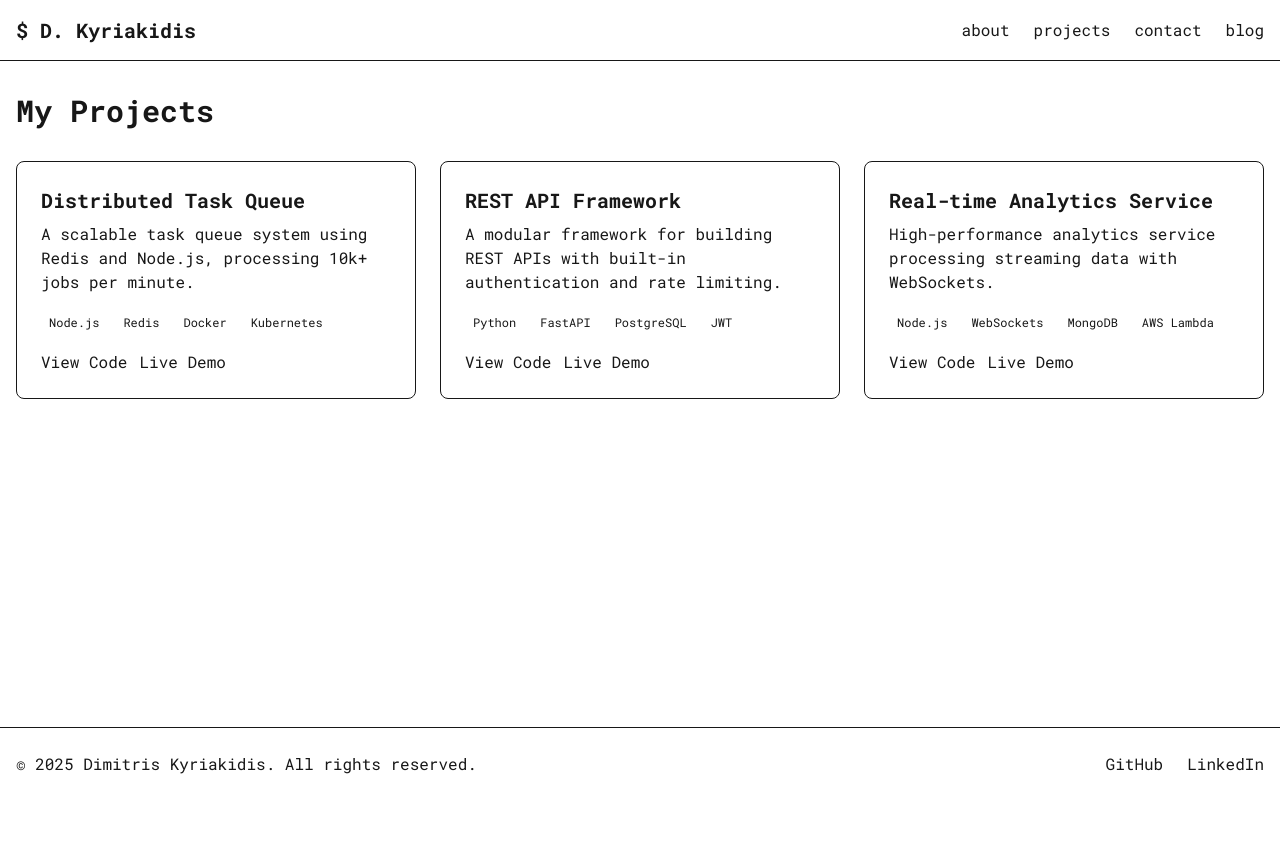
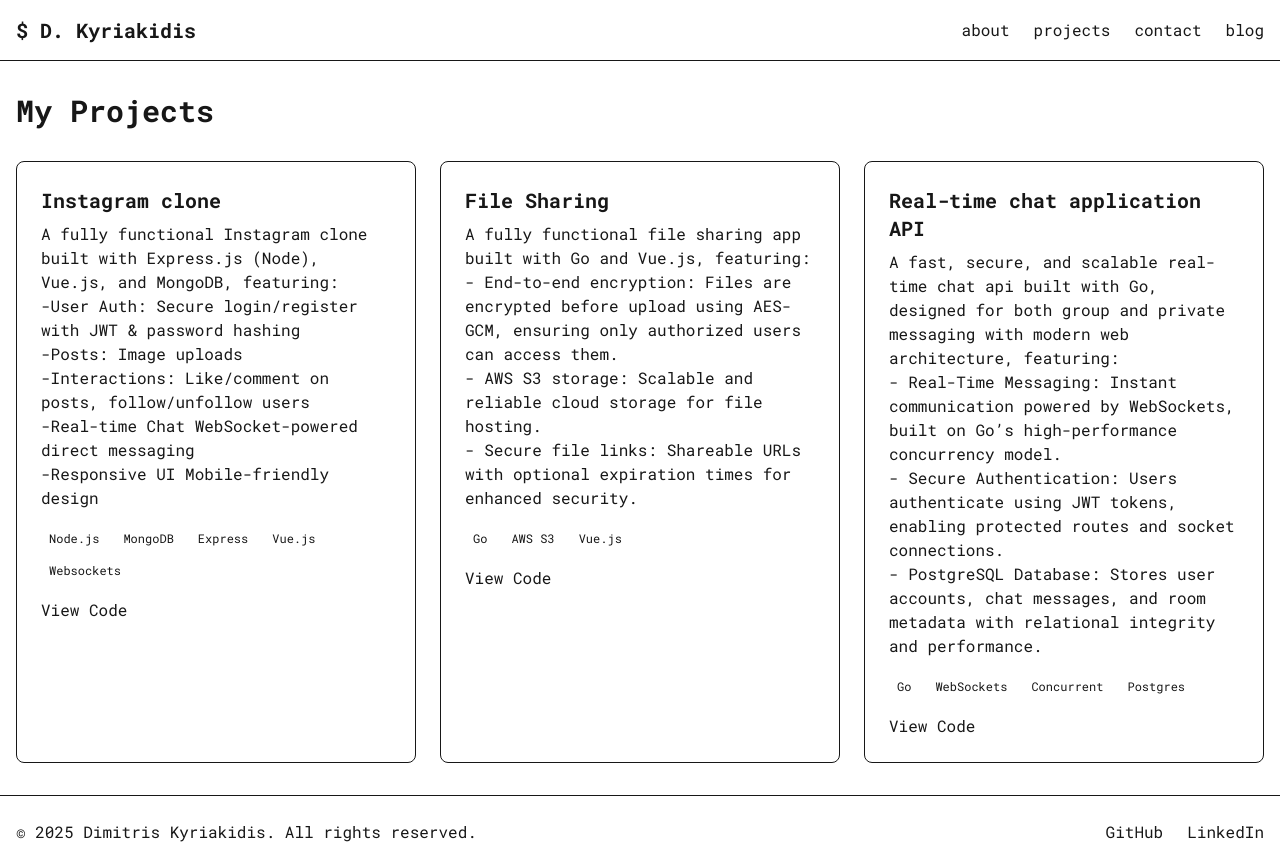
Before and after one commit to kyriakid1s/portofolio, a Next.js app: page /projects in a window 1280 px wide. Before the commit the page ends 800 px from the top, so only its background shows below. Built offline with nearby package versions, Linux system fonts and the light colour scheme.

Commit message:
Minor bugs Fix

```diff
--- a/app/projects/page.tsx
+++ b/app/projects/page.tsx
@@ -2,25 +2,47 @@ import ProjectCard from '@/components/ProjectCard'
 
 const projects = [
     {
-        title: "Distributed Task Queue",
-        description: "A scalable task queue system using Redis and Node.js, processing 10k+ jobs per minute.",
-        technologies: ["Node.js", "Redis", "Docker", "Kubernetes"],
-        githubUrl: "#",
-        liveUrl: "#"
+        title: "Instagram clone",
+        description: (<>
+        <p>A fully functional Instagram clone built with Express.js (Node), Vue.js, and MongoDB, featuring:</p>
+        <ul>
+            <li>-User Auth: Secure login/register with JWT & password hashing</li>
+            <li>-Posts: Image uploads</li>
+            <li>-Interactions: Like/comment on posts, follow/unfollow users</li>
+            <li>-Real-time Chat WebSocket-powered direct messaging</li>
+            <li>-Responsive UI Mobile-friendly design</li>
+        </ul>
+    </>),
+        technologies: ["Node.js", "MongoDB", "Express", "Vue.js", "Websockets"],
+        githubUrl: "https://github.com/kyriakid1s/kortsigram",
     },
     {
-        title: "REST API Framework",
-        description: "A modular framework for building REST APIs with built-in authentication and rate limiting.",
-        technologies: ["Python", "FastAPI", "PostgreSQL", "JWT"],
-        githubUrl: "#",
-        liveUrl: "#"
+        title: "File Sharing",
+        description:
+        (<>
+        <p>A fully functional file sharing app built with Go and Vue.js, featuring:</p>
+        <ul>
+            <li>- End-to-end encryption: Files are encrypted before upload using AES-GCM, ensuring only authorized users can access them.</li>
+            <li>- AWS S3 storage: Scalable and reliable cloud storage for file hosting.</li>
+            <li>- Secure file links: Shareable URLs with optional expiration times for enhanced security.</li>
+        </ul>
+    </>),
+        technologies: ["Go", "AWS S3", "Vue.js"],
+        githubUrl: "https://github.com/kyriakid1s/files",
     },
     {
-        title: "Real-time Analytics Service",
-        description: "High-performance analytics service processing streaming data with WebSockets.",
-        technologies: ["Node.js", "WebSockets", "MongoDB", "AWS Lambda"],
-        githubUrl: "#",
-        liveUrl: "#"
+        title: "Real-time chat application API",
+        description:
+        (<>
+        <p>A fast, secure, and scalable real-time chat api built with Go, designed for both group and private messaging with modern web architecture, featuring:</p>
+        <ul>
+            <li>- Real-Time Messaging: Instant communication powered by WebSockets, built on Go’s high-performance concurrency model.</li>
+            <li>- Secure Authentication: Users authenticate using JWT tokens, enabling protected routes and socket connections.</li>
+            <li>- PostgreSQL Database: Stores user accounts, chat messages, and room metadata with relational integrity and performance.</li>
+        </ul>
+    </>),
+        technologies: ["Go", "WebSockets", "Concurrent", "Postgres"],
+        githubUrl: "https://github.com/kyriakid1s/chat",
     }
 ]
 
--- a/components/ProjectCard.tsx
+++ b/components/ProjectCard.tsx
@@ -12,7 +12,7 @@ export default function ProjectCard({ project }: {
     return (
         <div className="bg-code-bg p-6 rounded-lg border border-terminal-green/20 hover:border-terminal-green/50 transition">
             <h3 className="text-xl font-bold mb-2 text-terminal-green">{project.title}</h3>
-            <p className="mb-4">{project.description}</p>
+            <div className="mb-4">{project.description}</div>
 
             <div className="flex flex-wrap gap-2 mb-4">
                 {project.technologies.map((tech) => (
@@ -23,7 +23,7 @@ export default function ProjectCard({ project }: {
             </div>
 
             <div className="flex space-x-3">
-                <Link href={project.githubUrl} className="text-terminal-green hover:underline">
+                <Link href={project.githubUrl} target='_blank' className="text-terminal-green hover:underline">
                     View Code
                 </Link>
                 {project.liveUrl && (
--- a/components/Terminal.tsx
+++ b/components/Terminal.tsx
@@ -51,6 +51,10 @@ const commands: Record<string, Command> = {
             '',
         ]
     },
+    clear: {
+        description: 'Contact information',
+        execute: () => 'CLEAR_TERMINAL'
+    },
     sudo: {
         description: 'Admin privileges',
         execute: () => 'Permission denied: Try "contact" instead 😊'
@@ -61,7 +65,8 @@ export default function AppTerminal() {
     const [input, setInput] = useState('')
     const [output, setOutput] = useState<TerminalOutput[]>([
         { text: 'Welcome to my developer terminal!', isCommand: false },
-        { text: 'Type "help" to begin', isCommand: false }
+        { text: 'Type "help" to begin', isCommand: false },
+        { text: 'Press Tab to auto complete commands', isCommand: false }
     ])
     const [suggestions, setSuggestions] = useState<string[]>([])
     const [isFocused, setIsFocused] = useState(false)
@@ -129,7 +134,7 @@ export default function AppTerminal() {
     }
 
     const handleKeyDown = (e: KeyboardEvent<HTMLInputElement>) => {
-        if (e.key === 'Tab' && suggestions.length > 0) {
+        if (e.key === 'Tab'  && suggestions.length > 0) {
             e.preventDefault()
             setInput(suggestions[0])
         } else if (e.key === 'ArrowUp' && input === '') {
@@ -149,7 +154,7 @@ export default function AppTerminal() {
             <div className="flex items-center justify-between px-4 py-3 bg-gray-800 border-b border-gray-700">
                 <div className="flex items-center space-x-2">
                     <FiTerminal className="text-green-400" />
-                    <span className="text-sm font-mono text-gray-300">dev-terminal</span>
+                    <span className="text-sm font-mono text-gray-300">terminal</span>
                 </div>
                 <div className="flex space-x-2">
                     <button className="text-gray-400 hover:text-gray-200">
@@ -183,7 +188,7 @@ export default function AppTerminal() {
 
                 {/* Input line */}
                 <form onSubmit={handleSubmit} className="flex items-start bottom-0 bg-gray-900/90 pt-2">
-                    <span className="text-green-400 mr-2 mt-1">$</span>
+                    <span className="text-green-400 mr-2 ">$</span>
                     <div className="flex-1 relative">
                         <input
                             ref={inputRef}
--- a/content/first-post.md
+++ /dev/null
@@ -1,6 +0,0 @@
----
-title: "First Post"
-date: "2025-07-10"
-excerpt: "How I built my portfolio blog"
----
-Content goes here…
--- a/content/second-post.md
+++ /dev/null
@@ -1,6 +0,0 @@
----
-title: "First Post"
-date: "2025-07-13"
-excerpt: "How I built my portfolio blog"
----
-Content goes here…
```
Also changed, not shown: 1 other file (tests, documents, lock files or other folders).
